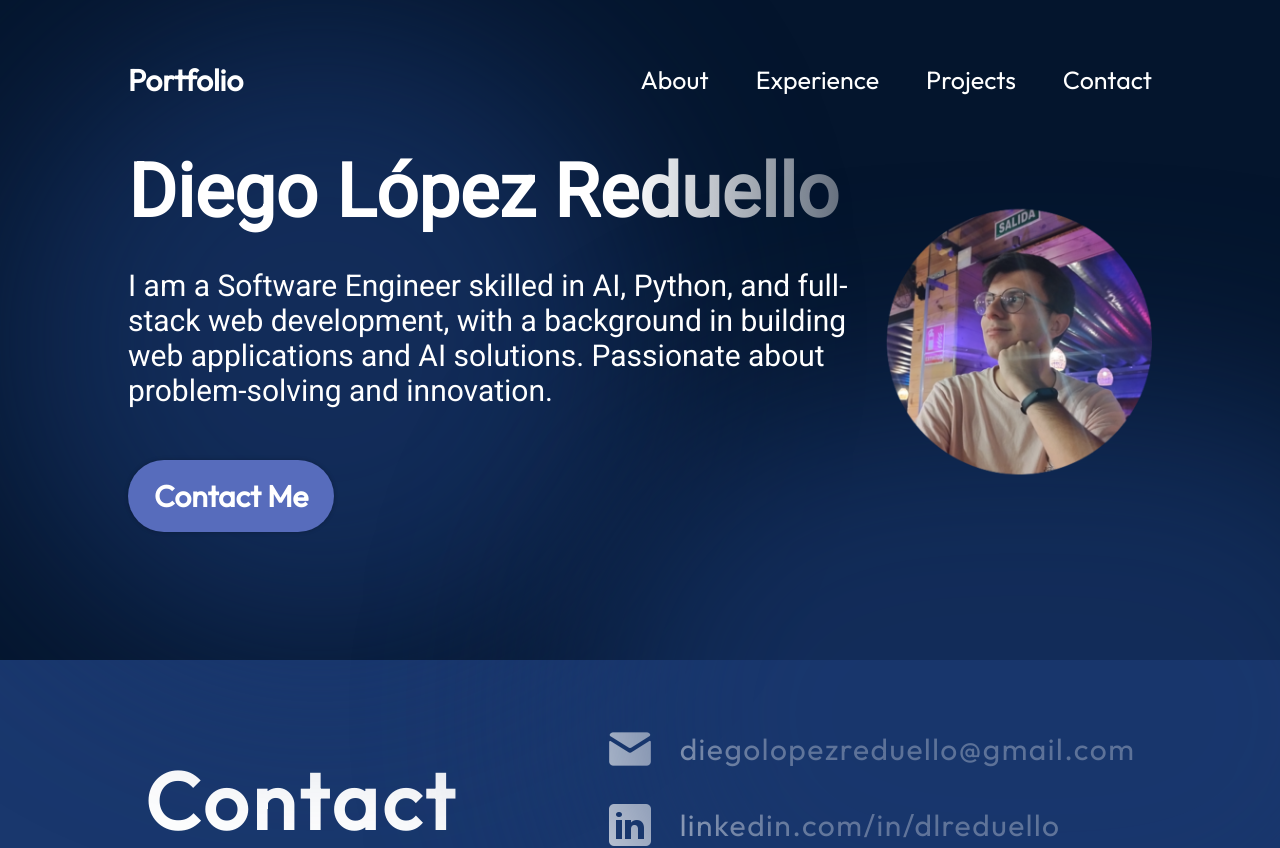
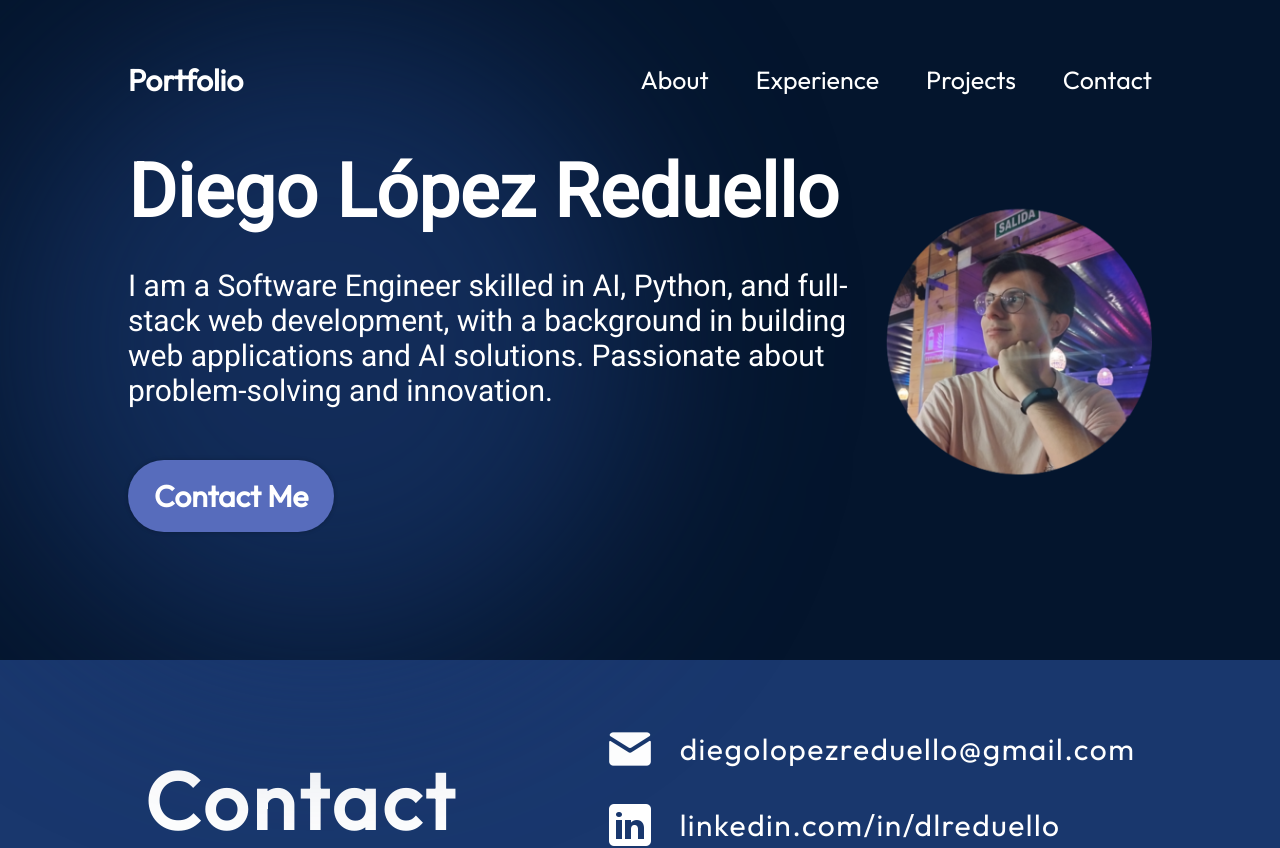
Before and after one commit to Deinigu/portfolio, a React (Vite) app: page / in a window 1280 px wide. Shown: the top 848 px of the page. Built offline with nearby package versions, Linux system fonts and the light colour scheme.

Commit message:
🐛Footer bug in homepage fixed

```diff
--- a/src/components/Hero/Hero.module.css
+++ b/src/components/Hero/Hero.module.css
@@ -24,14 +24,6 @@
   font-weight: 900;
   margin-bottom: 33px;
   font-family: var(--font-roboto);
-  background: linear-gradient(
-    90deg,
-    rgba(255, 255, 255, 1) 70%,
-    rgba(255, 255, 255, 0) 120%
-  );
-  -webkit-text-fill-color: transparent;
-  -webkit-background-clip: text;
-  background-clip: text;
 }
 
 .description {
@@ -89,20 +81,6 @@
   z-index: 0;
 }
 
-.bottomBlur {
-  position: absolute;
-  width: 70vw;
-  height: 50vw;
-  min-width: 350px;
-  min-width: 250px;
-  top: 246px;
-  right: -25vw;
-  border-radius: 764px;
-  background: rgba(25, 55, 109, 0.7);
-  filter: blur(100px);
-  z-index: 0;
-}
-
 @media screen and (max-width: 830px) {
   .container {
     flex-direction: column-reverse;
```
